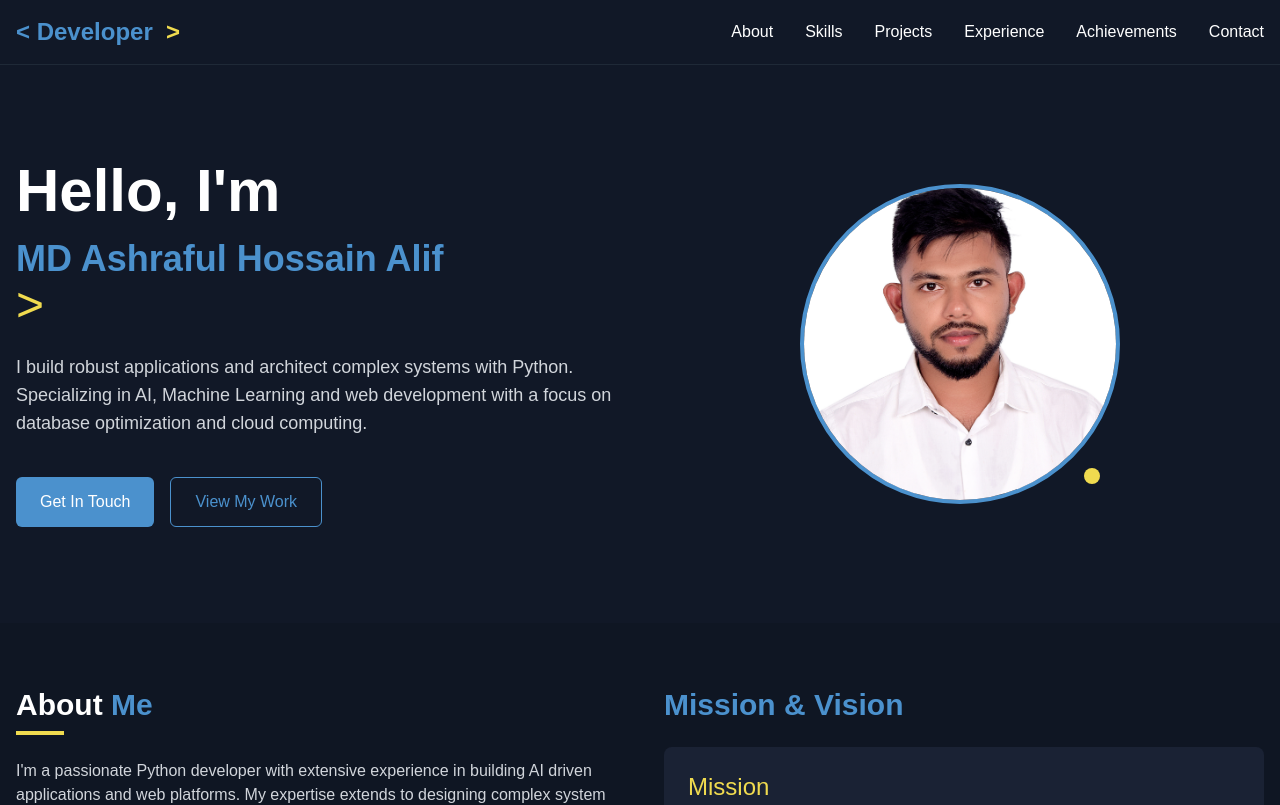
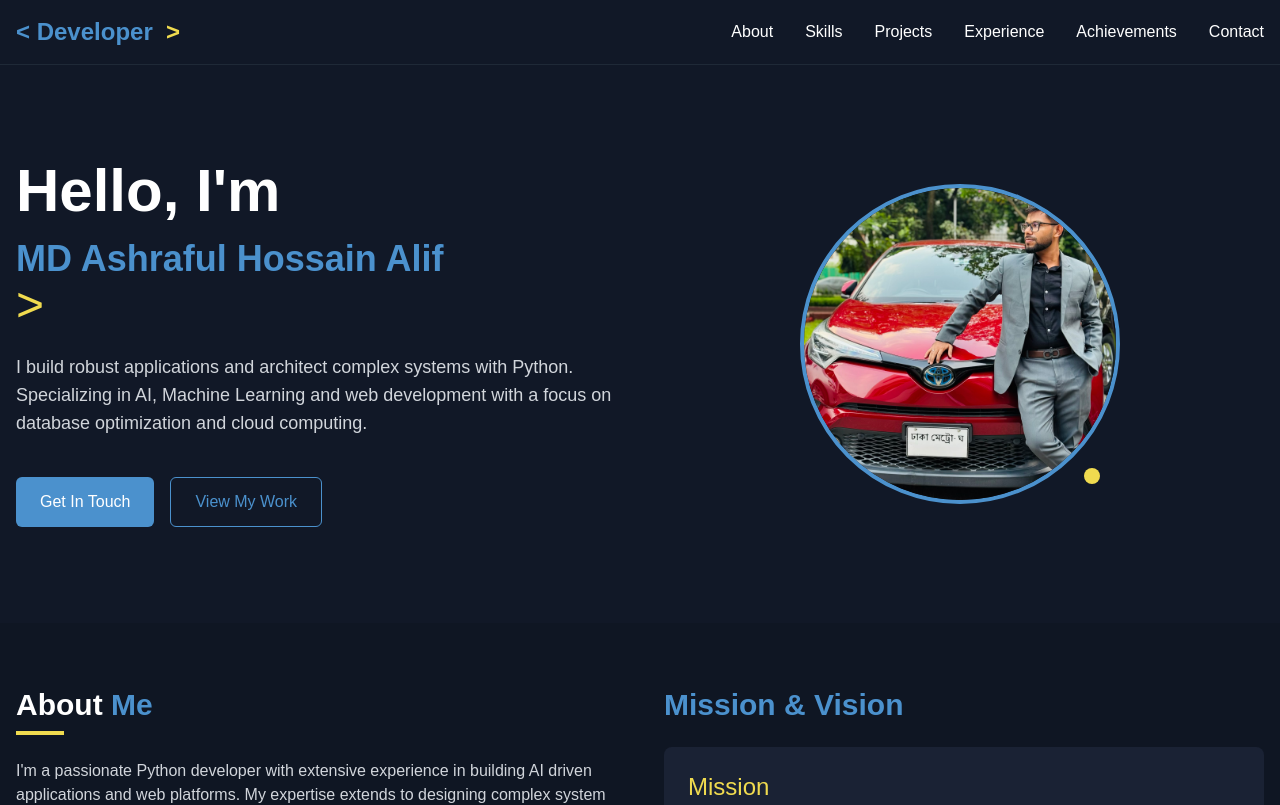
Before and after one commit to Alif15608/alif-portfolio, a Next.js app: page / in a window 1280 px wide. Shown: the top 805 px of the page. Built offline with nearby package versions, Linux system fonts and the light colour scheme.

Commit message:
Update page.tsx

```diff
--- a/app/page.tsx
+++ b/app/page.tsx
@@ -199,7 +199,7 @@ export default function Home() {
             <div className="relative w-64 h-64 md:w-80 md:h-80 rounded-full border-4 border-[#4B91CD]">
               <div className="absolute inset-0 overflow-hidden rounded-full">
                 <Image
-                  src="/alif.jpg" // Path from public folder
+                  src="/IMG_3876.jpg" // Path from public folder
                   alt="Alif"
                   width={320}  // Match container's max width (md:w-80)
                   height={320} // Match container's max height
```
